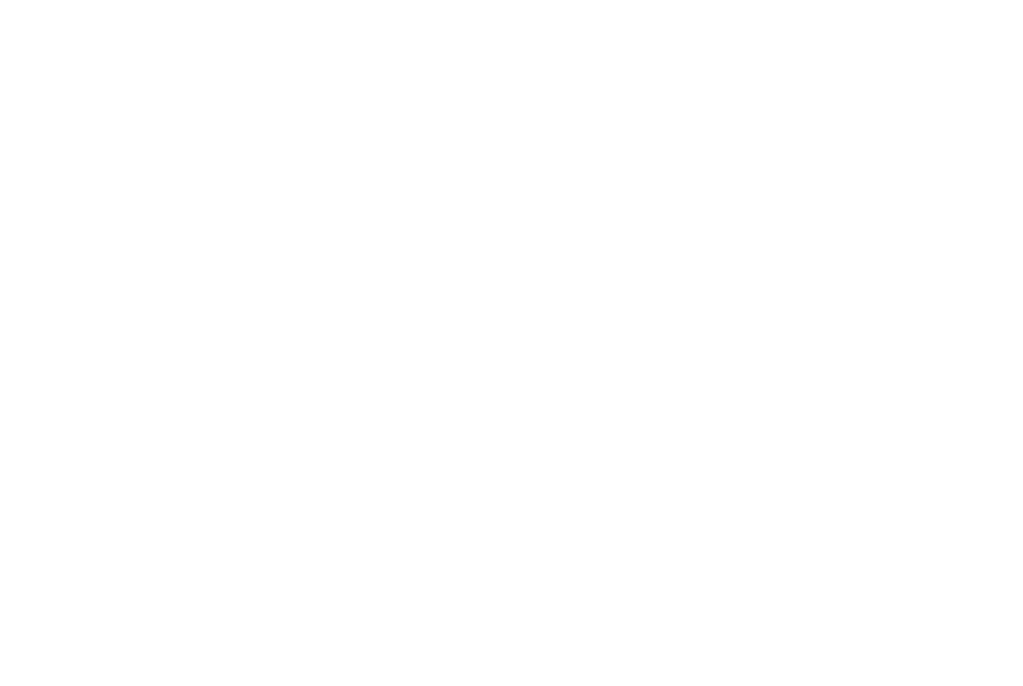
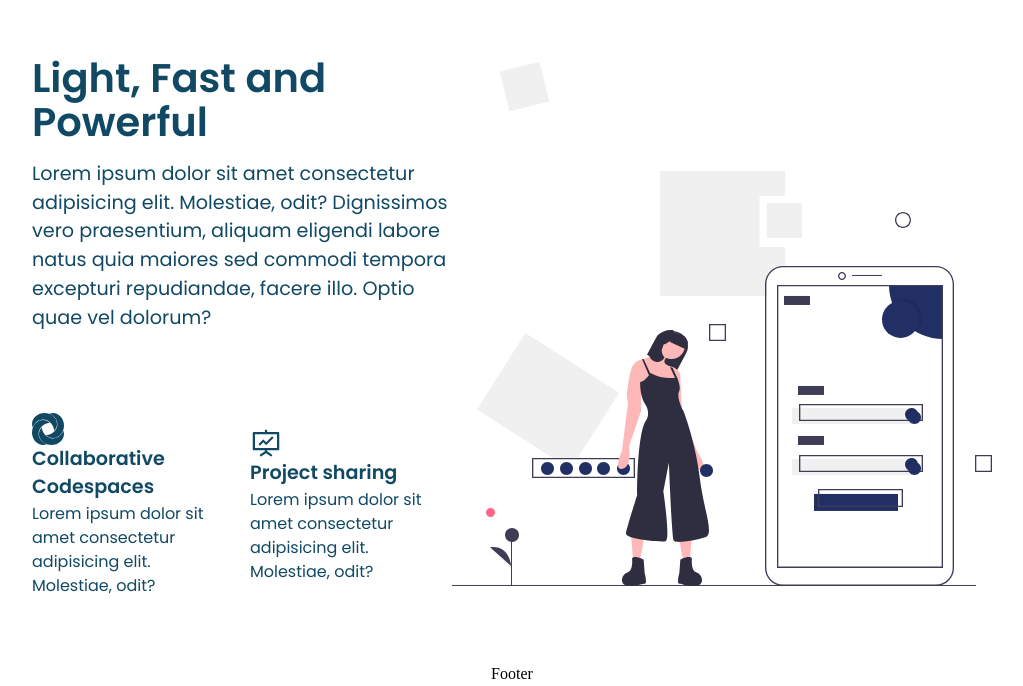
Before and after one commit to Abrar118/devsprint, a React (Vite) app in the folder client/devsprint/: page / in a window 1280 px wide. Shown: the part 1090-1776 px from the top of the page, without its empty margins (128-1151 px from the left). Before the commit the page ends 800 px from the top, so only its background shows below. Built offline with nearby package versions, Linux system fonts and the light colour scheme; the HTML template or start-up script is replaced by a standard one.

Commit message:
features done

```diff
--- a/client/devsprint/src/App.css
+++ b/client/devsprint/src/App.css
@@ -8,6 +8,7 @@
    justify-content: center;
    overflow: auto hidden;
    width: 100dvw;
+   box-sizing: border-box;
 }
 
 .main {
--- a/client/devsprint/src/pages/home/Home.jsx
+++ b/client/devsprint/src/pages/home/Home.jsx
@@ -1,11 +1,13 @@
 import React from "react";
 import "./home.css";
 import Hero from "./hero/hero";
+import Features from "./features/Features";
 
 const Home = () => {
   return (
     <div className="homepage">
       <Hero />
+      <Features />
     </div>
   );
 };
--- /dev/null
+++ b/client/devsprint/src/pages/home/features/Features.css
@@ -0,0 +1,67 @@
+.features-container {
+   display: flex;
+   align-items: center;
+   justify-content: space-between;
+   margin: 5% 10%;
+   padding: 0 2em;
+   font-family: Poppins;
+}
+
+.features-container .features {
+   display: flex;
+   flex-direction: column;
+   align-items: flex-start;
+   justify-content: center;
+   gap: 5em;
+   width: 50%;
+}
+
+.features .upper-description {
+   display: flex;
+   flex-direction: column;
+   justify-content: center;
+   gap: 1em;
+
+   h1 {
+      font-size: 2.5em;
+      font-weight: 600;
+      color: var(--blue-dark);
+   }
+
+   p {
+      font-size: 1.2em;
+      font-weight: 400;
+      color: var(--blue-dark);
+   }
+}
+
+.features .lower-description {
+   display: flex;
+   align-items: center;
+   justify-content: center;
+   gap: 1em;
+}
+
+.lower-description .feature {
+   display: flex;
+   flex-direction: column;
+   justify-content: center;
+
+   h3 {
+      font-size: 1.2em;
+      font-weight: 600;
+      color: var(--blue-dark);
+   }
+
+   p {
+      font-size: 1em;
+      font-weight: 400;
+      color: var(--blue-dark);
+
+   }
+}
+
+.feature .feat-icon {
+   font-size: 2em;
+   color: var(--blue-dark);
+}
--- /dev/null
+++ b/client/devsprint/src/pages/home/features/Features.jsx
@@ -0,0 +1,48 @@
+import React from "react";
+import "./Features.css";
+import feature_pic from "/feats.svg";
+
+import { SiSharex } from "react-icons/si";
+import { AiOutlineFundProjectionScreen } from "react-icons/ai";
+
+const Features = () => {
+  return (
+    <section className="features-container">
+      <div className="features">
+        <div className="upper-description">
+          <h1 className="description-title">Light, Fast and Powerful</h1>
+          <p className="descrition-body">
+            Lorem ipsum dolor sit amet consectetur adipisicing elit. Molestiae,
+            odit? Dignissimos vero praesentium, aliquam eligendi labore natus
+            quia maiores sed commodi tempora excepturi repudiandae, facere illo.
+            Optio quae vel dolorum?
+          </p>
+        </div>
+        <div className="lower-description">
+          <div className="feature">
+            <SiSharex className="feat-icon" />
+            <h3>Collaborative Codespaces</h3>
+            <p>
+              Lorem ipsum dolor sit amet consectetur adipisicing elit.
+              Molestiae, odit?
+            </p>
+          </div>
+          <div className="feature">
+            <AiOutlineFundProjectionScreen className="feat-icon" />
+            <h3>Project sharing</h3>
+            <p>
+              Lorem ipsum dolor sit amet consectetur adipisicing elit.
+              Molestiae, odit?
+            </p>
+          </div>
+        </div>
+      </div>
+
+      <div className="feat-image">
+        <img src={feature_pic} alt="features" />
+      </div>
+    </section>
+  );
+};
+
+export default Features;
--- a/client/devsprint/src/pages/home/hero/hero.css
+++ b/client/devsprint/src/pages/home/hero/hero.css
@@ -1,6 +1,9 @@
 .hero-section {
    background-image: url(/designer_1.svg);
-   background-size: cover;
+   background-size: 80%;
+   background-repeat: no-repeat;
+   background-position: center;
+   background-attachment: local;
    width: 100%;
 
    display: flex;
@@ -23,6 +26,7 @@
    font-size: 3em;
    font-weight: 700;
    color: var(--blue-dark);
+   font-family: Poppins, sans-serif;
 }
 
 .hero-section .hero-title p {
@@ -38,6 +42,7 @@
    align-items: center;
    justify-content: center;
    gap: 2em;
+   margin-bottom: 48%;
 }
 
 .hero-buttons .hero-button {
--- a/client/devsprint/src/pages/home/home.css
+++ b/client/devsprint/src/pages/home/home.css
@@ -3,5 +3,5 @@
    flex-direction: column;
    align-items: center;
    justify-content: center;
-   padding: 0 2em;
+   padding: 0 0em;
 }
```
Also changed, not shown: client/devsprint/public/contact-us.svg (renamed from client/devsprint/public/undraw_mention_6k5d.svg), client/devsprint/public/feats.svg (added).
